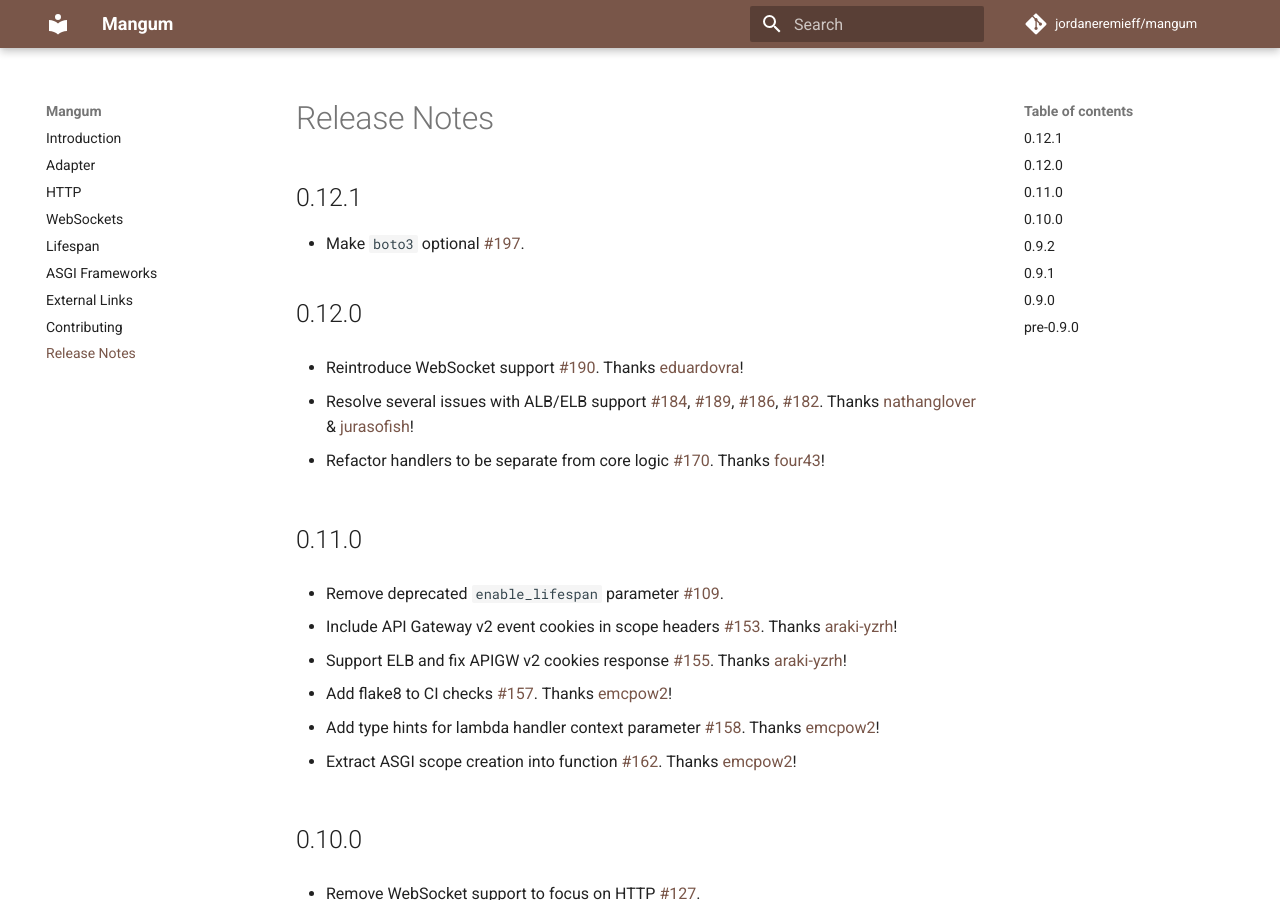
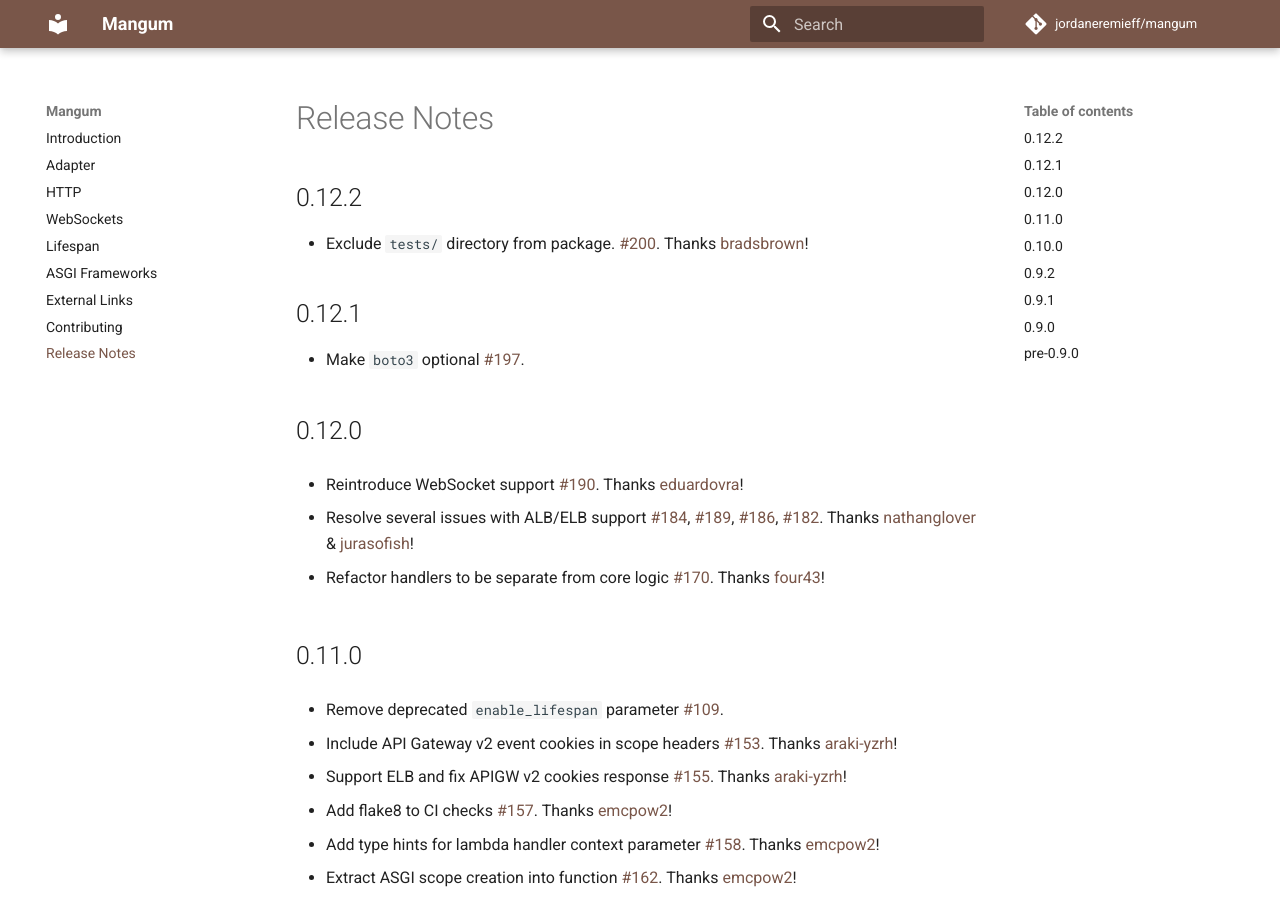
Before and after one commit to Kludex/mangum, an MkDocs documentation site: the page built from docs/release-notes.md, in a window 1280 px wide and 900 px high. Built offline with MkDocs 1.6.1 and Material for MkDocs 9.7.7, drawn with Linux system fonts in a browser that asks for light colours; comment, search, counter and statistics services are not loaded.

Commit message:
Version 0.12.2

```diff
--- a/docs/release-notes.md
+++ b/docs/release-notes.md
@@ -1,3 +1,7 @@
+## 0.12.2
+
+* Exclude `tests/` directory from package. [#200](https://github.com/jordaneremieff/mangum/pull/200). Thanks [bradsbrown](https://github.com/bradsbrown)!
+
 ## 0.12.1
 
 * Make `boto3` optional [#197](https://github.com/jordaneremieff/mangum/pull/197).
--- a/setup.py
+++ b/setup.py
@@ -7,7 +7,7 @@
 
 setup(
     name="mangum",
-    version="0.12.1",
+    version="0.12.2",
     packages=find_packages(exclude=["tests*"]),
     license="MIT",
     url="https://github.com/jordaneremieff/mangum",
```
Also changed, not shown: CHANGELOG.md (+5 -0 lines), docs/adapter.md (+0 -1 lines).
